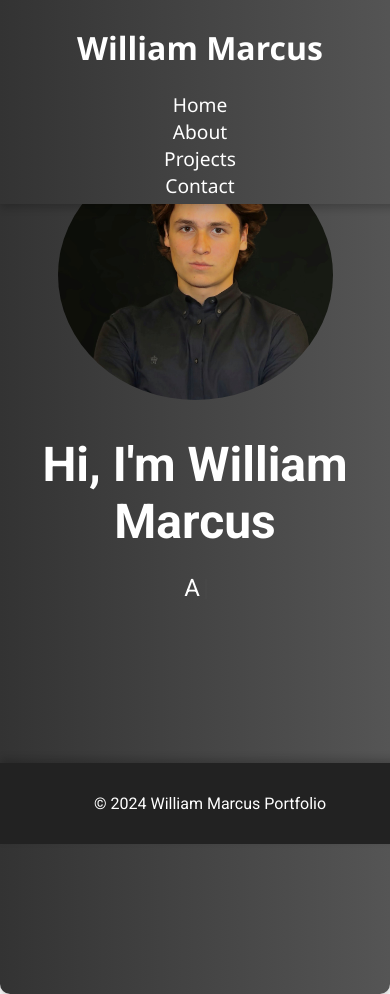
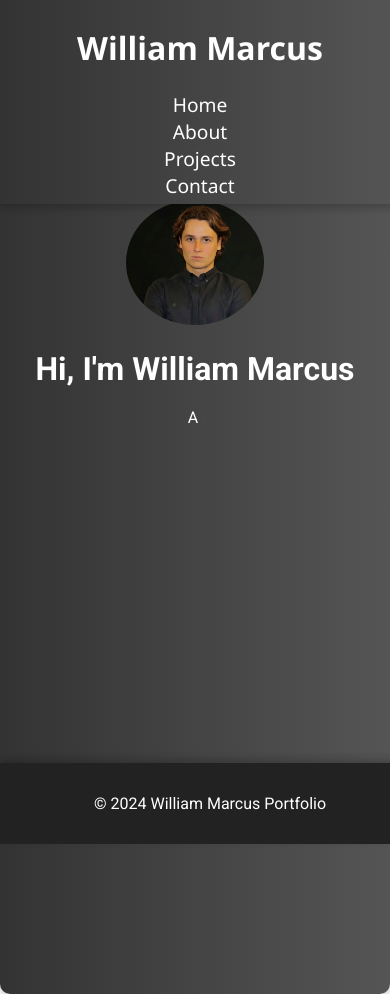
Before and after one commit to WillMarcuss/Website, a React (Create React App) app: page / in a window 390 px wide. Built offline with nearby package versions, Linux system fonts and the light colour scheme.

Commit message:
Fixed home page for mobile (previous didn't actually use mobile css)

```diff
--- a/src/pages/Home.module.css
+++ b/src/pages/Home.module.css
@@ -1,19 +1,4 @@
 @import url('https://fonts.googleapis.com/css2?family=Roboto:wght@400;700&display=swap');
-
-@media (max-width: 768px) {
-  .heading {
-    font-size: 2em;
-  }
-  .subheading {
-    font-size: 0.5em;
-  }
-  .profile-pic{
-    width: 100px;
-    height: 100px;
-  }
-
-}
-
 .container {
   text-align: center;
   padding-top: 150px;
@@ -84,3 +69,18 @@
 .contact-button:hover {
   background-color: #666; /* Slightly lighter on hover */
 }
+
+@media (max-width: 768px) {
+  .heading {
+    font-size: 2em;
+  }
+  .subheading {
+    font-size: 1em;
+  }
+  .profile-pic{
+    width: 138px;
+    height: 125px;
+    margin-top: 50px;
+  }
+
+}
```
